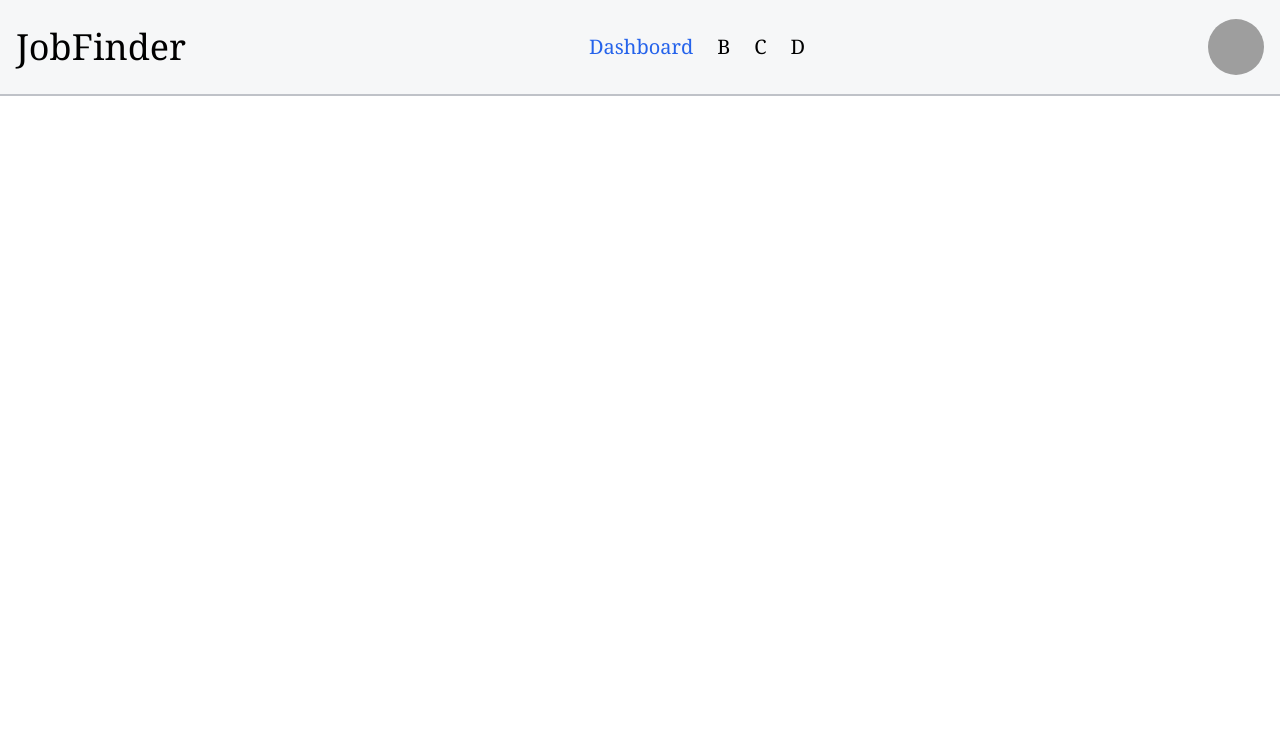
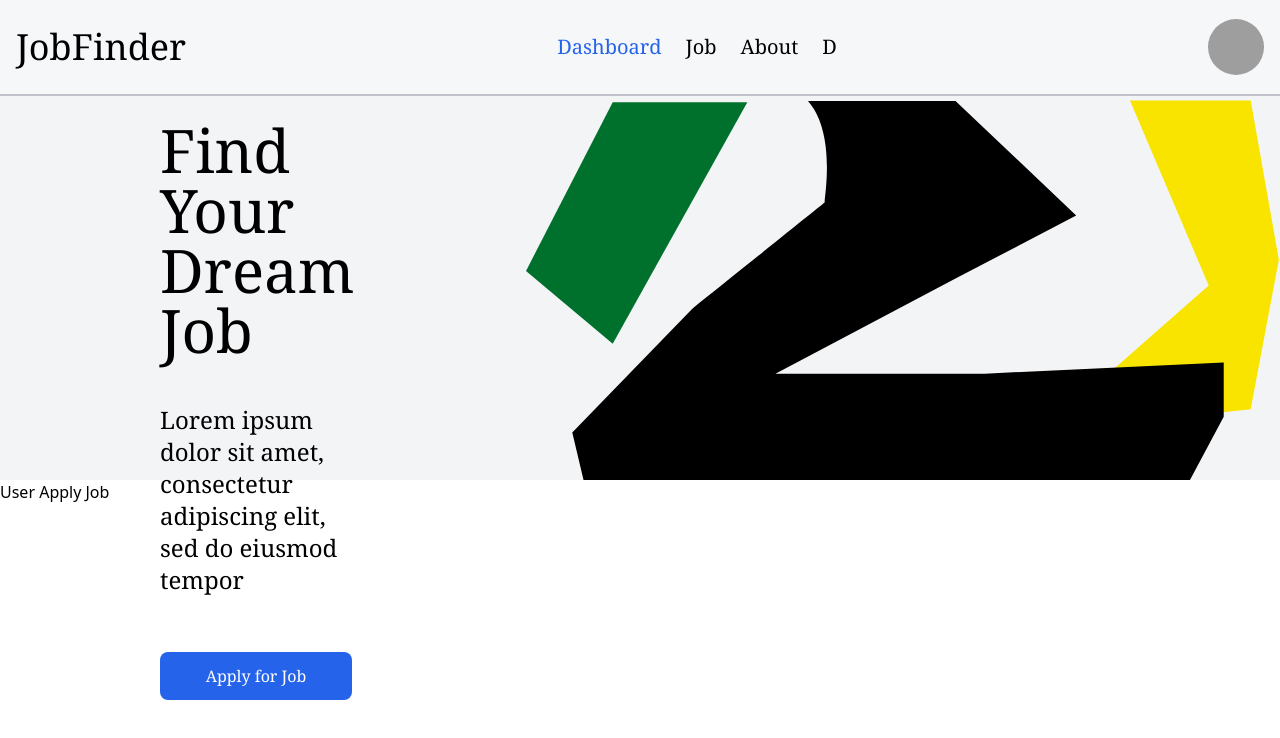
Before and after one commit to Ishikaza-das/JobFinder, a React (Vite) app in the folder frontend/: page /dashboard in a window 1280 px wide. Shown: the top 738 px of the page. Built offline with nearby package versions, Linux system fonts and the light colour scheme; no server answers; grey boxes are pictures that could not be loaded.

Commit message:
Dashboard progress

```diff
--- a/frontend/src/Auth/Components/GoogleLogin.jsx
+++ b/frontend/src/Auth/Components/GoogleLogin.jsx
@@ -15,12 +15,12 @@ function GoogleLogin() {
                 const result = await googleAuth(authResult['code']);
                 setUser(result.data.user);
                 console.log("UserName", result.data.user);
-                showToast('Login successful!', 'success')
+                showToast('Login successful !', 'success')
                 navigate('/dashboard');
             }
         } catch (error) {
             console.log("Error while requesting google code", error);
-            showToast(error.response?.data?.message || 'Login failed', 'error');
+            showToast(error.response?.data?.message || 'Login failed !', 'error');
         }
     }
 
--- a/frontend/src/Pages/Dashboard.jsx
+++ b/frontend/src/Pages/Dashboard.jsx
@@ -1,7 +1,21 @@
 import Navbar from "./components/Navbar"
+import DashboardImg from '../assets/DashboardImg.svg';
 
 export default function Dashboard() {
   return (
-    <Navbar/>
+    <>
+      <Navbar/>
+      <div className='bg-gray-100 h-96 flex justify-between '>
+        <div className="text-black font-serif px-40">
+          <h1 className='py-6 text-6xl'>Find Your Dream Job</h1>
+          <h1 className='py-5 text-2xl'>Lorem ipsum dolor sit amet, consectetur adipiscing elit, sed do eiusmod tempor </h1>
+          <button className='bg-blue-600 my-9 h-12 w-48 text-white rounded-lg'>Apply for Job</button>
+        </div>
+        <img src={DashboardImg} className='h-full object-contain'/>
+      </div>
+      <div>
+        User Apply Job
+      </div>
+    </>
   )
 }
--- a/frontend/src/Pages/components/Navbar.jsx
+++ b/frontend/src/Pages/components/Navbar.jsx
@@ -21,7 +21,7 @@ const Navbar = () => {
           <div className="rounded-full h-14 w-14 overflow-hidden cursor-pointer">
             <img className='object-cover h-full w-full' src={userSvg} alt="user"/>
           </div>
-          <div className="hidden group-hover:block absolute right-1 w-48 bg-gray-50 shadow-lg rounded-md">
+          <div className="hidden group-hover:block absolute right-1 w-48 h-36 bg-gray-50 shadow-lg rounded-md px-2">
             <UserCard />
           </div>
         </div>
--- a/frontend/src/Pages/store/NavbarList.jsx
+++ b/frontend/src/Pages/store/NavbarList.jsx
@@ -1,3 +1,3 @@
-const Navlist  = ["Dashboard", "B", "C", "D"];
+const Navlist  = ["Dashboard", "Job", "About", "D"];
 
 export default Navlist;
--- a/frontend/src/User/components/UserCard.jsx
+++ b/frontend/src/User/components/UserCard.jsx
@@ -29,9 +29,9 @@ const UserCard = () => {
       <div className="px-4 py-2 font-medium text-center">
         {user?.name}
       </div>
-      <button className="w-full text-left px-4 py-2 hover:bg-blue-600">Profile</button>
+      <button className="w-full text-left px-4 py-2 hover:bg-blue-600 rounded-lg">Profile</button>
       <button
-        className="w-full text-left px-4 py-2 hover:bg-blue-600"
+        className="w-full text-left px-4 py-2 hover:bg-blue-600 rounded-lg"
         onClick={handleLogout}
       >
         Logout
```
Also changed, not shown: frontend/src/assets/DashboardImg.svg (added).
